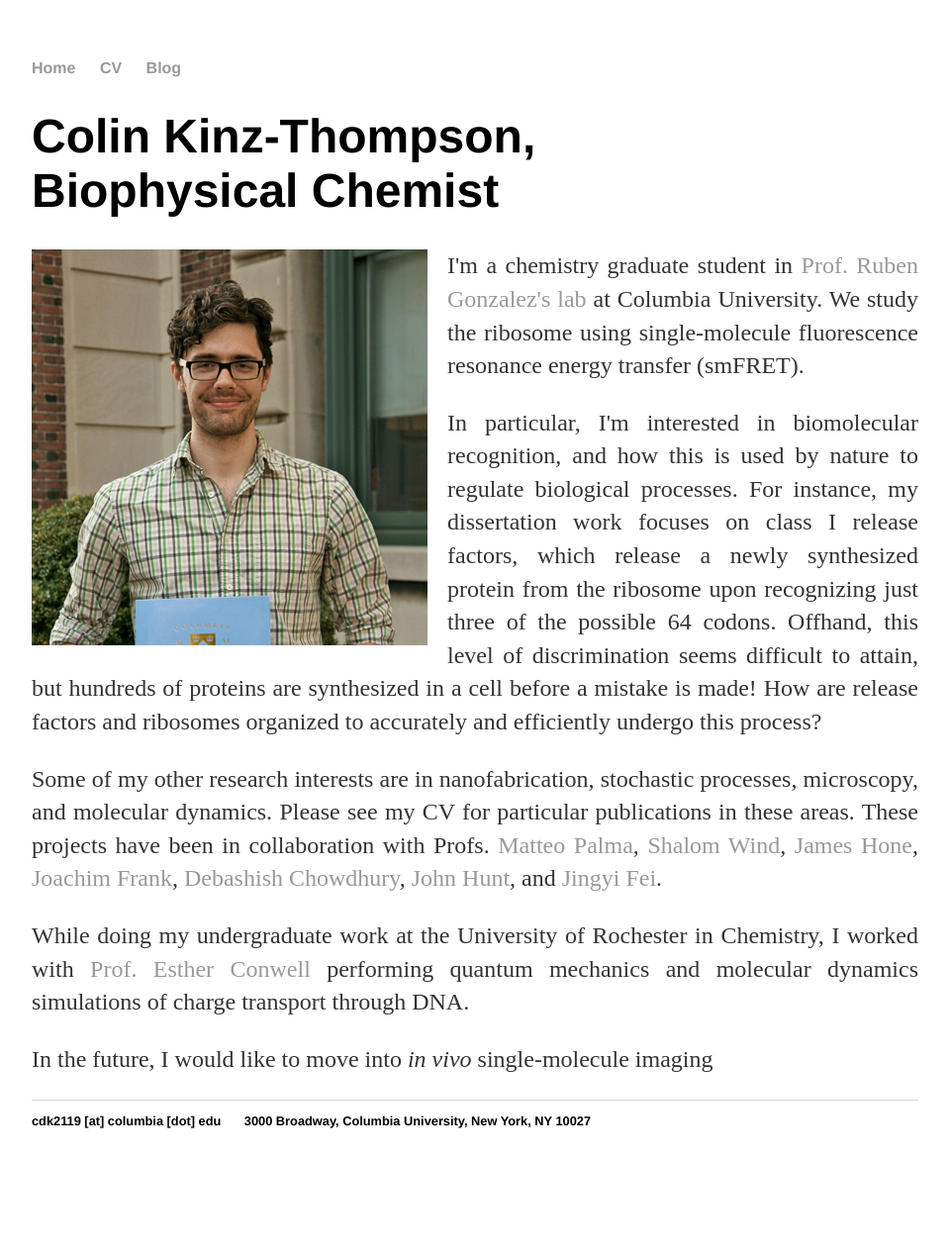
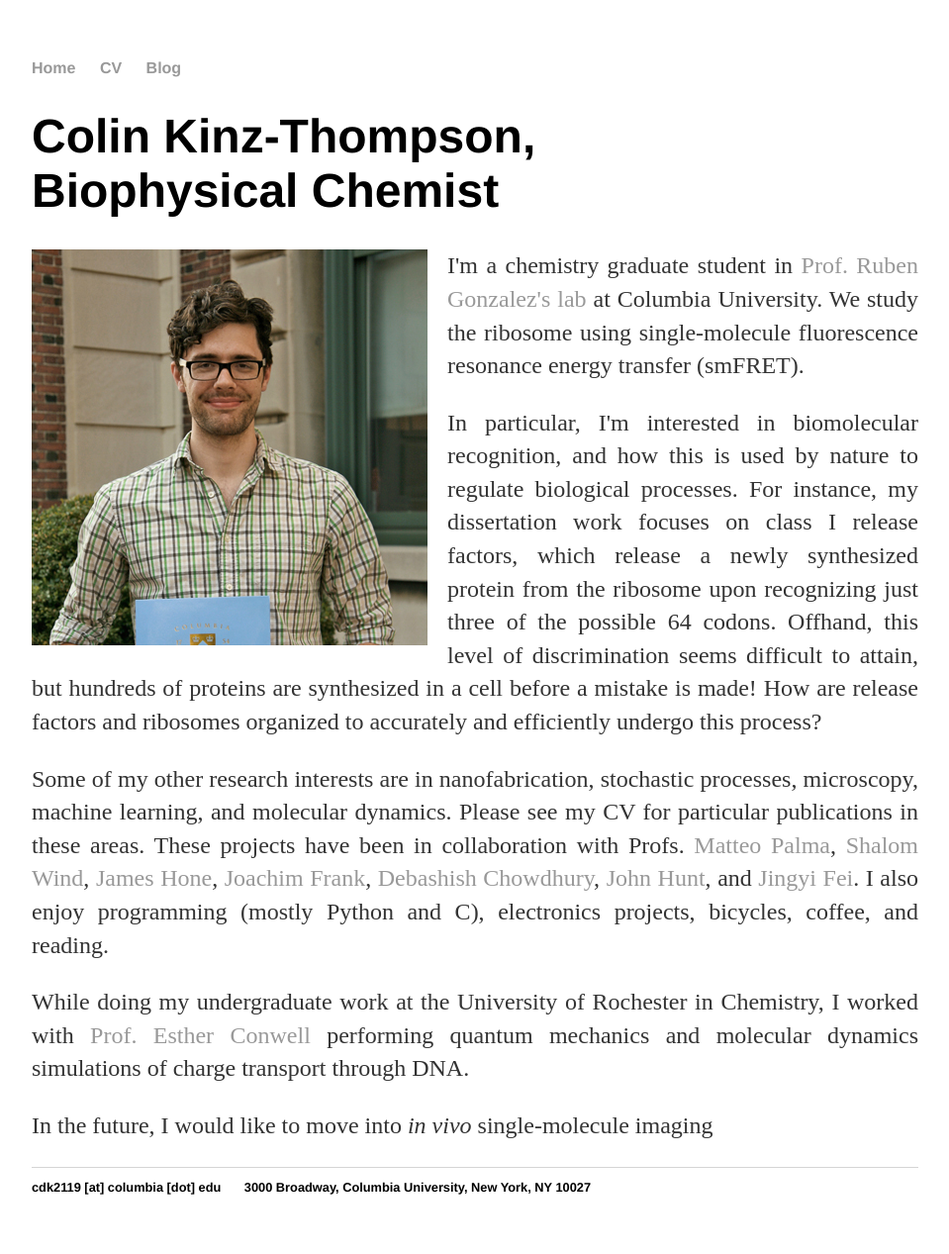
Before and after one commit to ckinzthompson/ckinzthompson.github.io, a Jekyll site: the page built from index.html, in a window 1280 px wide. Shown: the whole page at 99% size, without its empty margins (160-1119 px from the left). Built offline with Jekyll 4.4.1, drawn with Linux system fonts in a browser that asks for light colours; before the commit the page ends 1200 px from its top, so only the background shows below that.

Commit message:
Update index.html

```diff
--- a/index.html
+++ b/index.html
@@ -12,7 +12,7 @@ We study the ribosome using single-molecule fluorescence resonance energy transf
 For instance, my dissertation work focuses on class I release factors, which release a newly synthesized protein from the ribosome upon recognizing just three of the possible 64 codons.
 Offhand, this level of discrimination seems difficult to attain, but hundreds of proteins are synthesized in a cell before a mistake is made!
 How are release factors and ribosomes organized to accurately and efficiently undergo this process? </p>
-<p>Some of my other research interests are in nanofabrication, stochastic processes, microscopy, and molecular dynamics.
+<p>Some of my other research interests are in nanofabrication, stochastic processes, microscopy, machine learning, and molecular dynamics.
 Please see my CV for particular publications in these areas.
 These projects have been in collaboration with Profs. <a href="http://webspace.qmul.ac.uk/mpalma/Home.html">Matteo Palma</a>,
  <a href="http://apam.columbia.edu/shalom-j-wind">Shalom Wind</a>,
@@ -21,6 +21,7 @@ These projects have been in collaboration with Profs. <a href="http://webspace.q
  <a href="http://home.iitk.ac.in/~debch/profile_DC.html">Debashish Chowdhury</a>,
  <a href="http://www.columbia.edu/cu/biology/faculty/hunt/">John Hunt</a>,
  and <a href="http://biophysics.uchicago.edu/the-faculty/jingyi_fei/">Jingyi Fei</a>.
+ I also enjoy programming (mostly Python and C), electronics projects, bicycles, coffee, and reading.
 </p>
 <p>While doing my undergraduate work at the University of Rochester in Chemistry, I worked with <a href='http://www.rochester.edu/newscenter/esther-conwell-pioneering-professor-of-chemistry-dies-at-92/'>Prof. Esther Conwell</a> performing quantum mechanics and molecular dynamics simulations of charge transport through DNA. </p>
 <p> In the future, I would like to move into <i>in vivo</i> single-molecule imaging </p>
```
